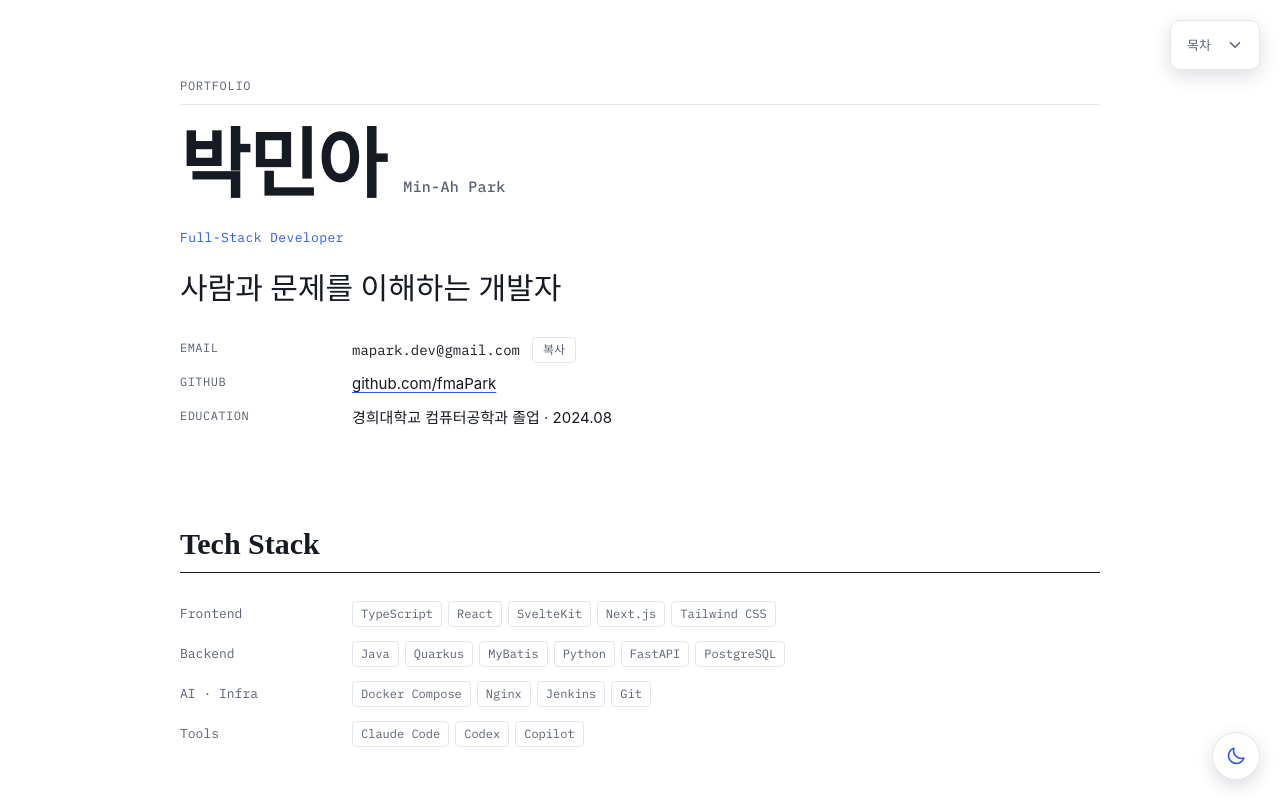
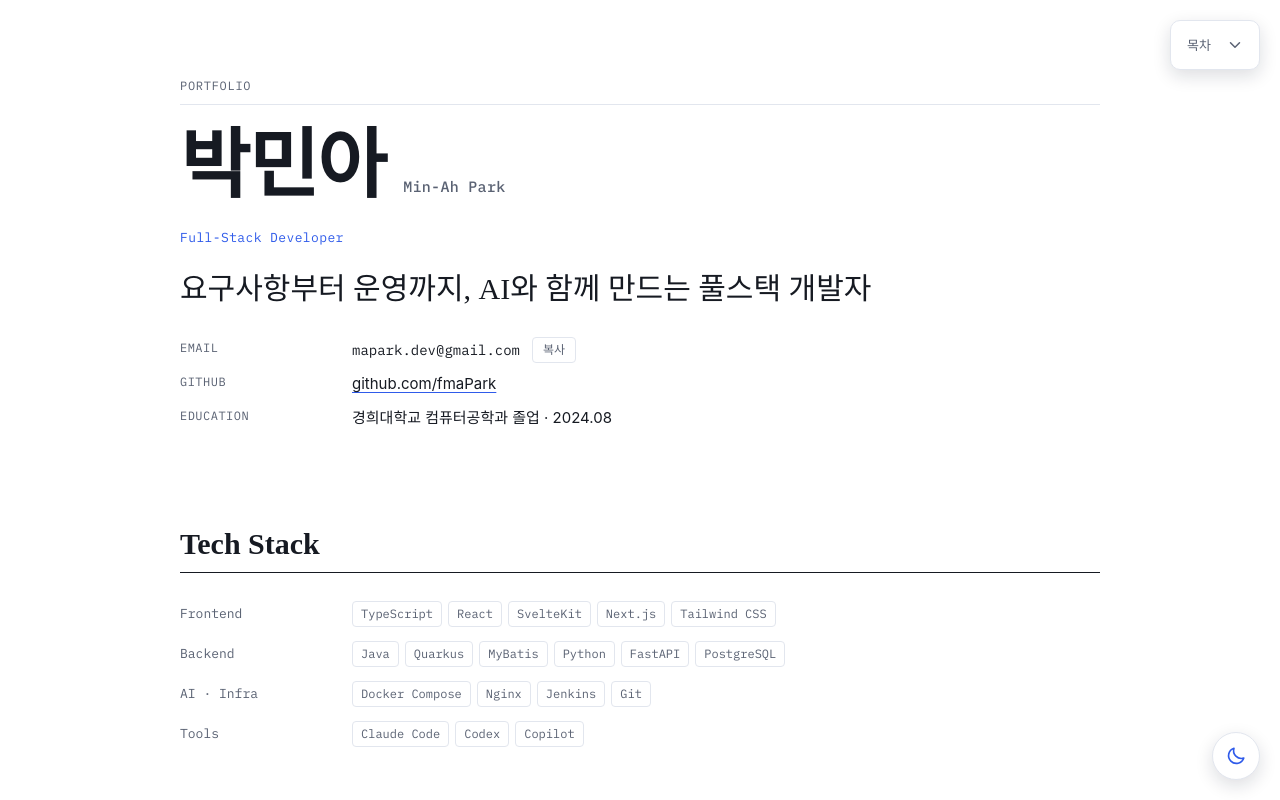
Before and after one commit to fmaPark/portfolio-mapark, a plain HTML site: page index.html in a window 1280 px wide. Shown: the top 800 px of the page. Drawn offline with Linux system fonts and the light colour scheme; a web font is replaced by a local one.

Commit message:
feat: 히어로 문구를 이력서 제목과 같은 문구로 교체
Co-Authored-By: Claude Fable 5.2 <noreply@anthropic.com>

```diff
--- a/index.html
+++ b/index.html
@@ -3,7 +3,7 @@
 <head>
 <meta charset="utf-8">
 <meta name="viewport" content="width=device-width, initial-scale=1, viewport-fit=cover">
-<meta name="description" content="박민아 포트폴리오 · 사람과 문제를 이해하는 개발자">
+<meta name="description" content="박민아 포트폴리오 · 요구사항부터 운영까지, AI와 함께 만드는 풀스택 개발자">
 <title>박민아 포트폴리오</title>
 <link rel="preconnect" href="https://fonts.googleapis.com">
 <link rel="preconnect" href="https://fonts.gstatic.com" crossorigin>
@@ -18,7 +18,7 @@
     <div class="hero-top"><span>Portfolio</span></div>
     <div class="name"><h1 class="kr">박민아</h1><span class="en">Min-Ah Park</span></div>
     <p class="role">Full-Stack Developer</p>
-    <p class="thesis">사람과 문제를 이해하는 개발자</p>
+    <p class="thesis">요구사항부터 운영까지, AI와 함께 만드는 풀스택 개발자</p>
     <!-- <ul class="lead">
       <li>B2B AI 솔루션 개발 1년 10개월 · FE 리드, 풀스택</li>
       <li>게임 개발 연합동아리 약 70명의 내부 업무 플랫폼 총괄 PO · 개발, 운영 중</li>
```
